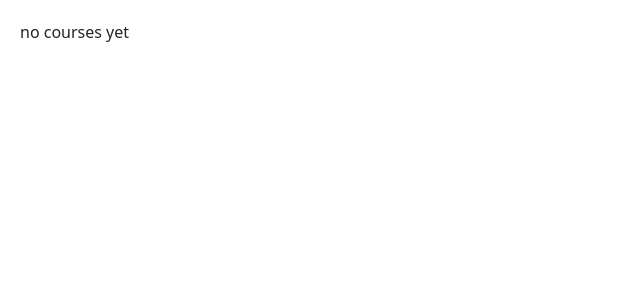
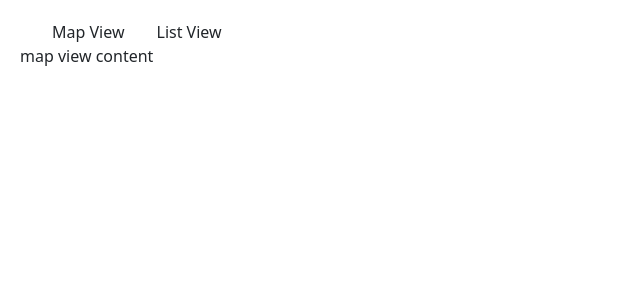
Before and after one commit to changzheng0101/hello-world, an Angular app: page / in a window 1280 px wide. Shown: the top 300 px of the page, without its empty margins (0-640 px from the left). Built offline with nearby package versions, Linux system fonts and the light colour scheme.

Commit message:
ngSwitchCase

```diff
--- a/src/app/app.component.html
+++ b/src/app/app.component.html
@@ -1 +1,10 @@
-<app-if-test></app-if-test>
+<ul class="nav nav-pills">
+    <ul class.active="viewModel === 'map'"><a (click)="viewModel = 'map'">Map View</a></ul>
+    <ul class.active="viewModel === 'list'"><a (click)="viewModel = 'list'">List View</a></ul>
+</ul>
+
+<div [ngSwitch]="viewModel">
+    <div *ngSwitchCase="'map'">map view content</div>
+    <div *ngSwitchCase="'list'">list view content</div>
+    <div *ngSwitchDefault>Others</div>
+</div>
--- a/src/app/app.component.ts
+++ b/src/app/app.component.ts
@@ -8,6 +8,8 @@ import { changeEvent } from './app.module';
 })
 export class AppComponent {
   title = 'hello-world';
+  viewModel = 'map';
+
   tweet = {
     body:' some title',
     isLiked:false,
```
